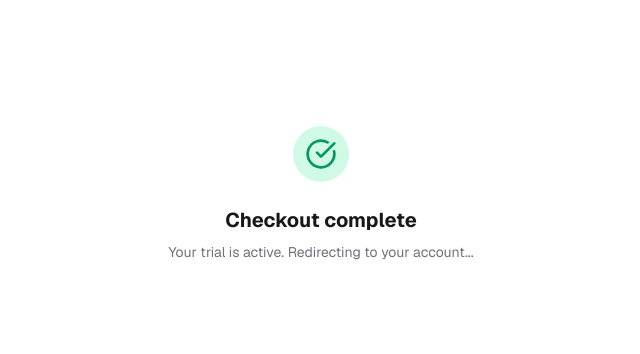
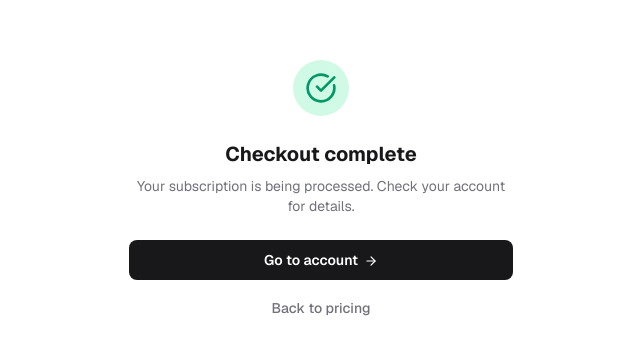
Before and after one commit to wahidulsami/paddle-paymet-gateway, a Next.js app: page /welcome in a window 1280 px wide. Shown: the part 206-560 px from the top of the page, without its empty margins (319-959 px from the left). Built offline with nearby package versions, Linux system fonts and the light colour scheme.

Commit message:
Refactor WelcomePage and AccountManager: streamline email handling and improve navigation links; update Pricing component to store email in localStorage before checkout

```diff
--- a/app/welcome/page.tsx
+++ b/app/welcome/page.tsx
@@ -1,22 +1,7 @@
-"use client";
+import Link from "next/link";
+import { CheckCircle, ArrowRight } from "lucide-react";
 
-import { Suspense, useEffect } from "react";
-import { useSearchParams, useRouter } from "next/navigation";
-import { CheckCircle } from "lucide-react";
-
-function WelcomeContent() {
-  const searchParams = useSearchParams();
-  const router = useRouter();
-  const email = searchParams.get("email");
-
-  useEffect(() => {
-    if (email) {
-      localStorage.setItem("paddle_checkout_email", email);
-      console.log(`[Welcome] Stored checkout email in localStorage: ${email}`);
-      router.replace(`/account?email=${encodeURIComponent(email)}`);
-    }
-  }, [email, router]);
-
+export default function WelcomePage() {
   return (
     <div className="min-h-screen bg-white flex items-center justify-center p-4">
       <div className="max-w-sm w-full text-center space-y-6">
@@ -27,22 +12,26 @@ function WelcomeContent() {
         <div className="space-y-2">
           <h1 className="text-xl font-bold text-zinc-900">Checkout complete</h1>
           <p className="text-sm text-zinc-500">
-            {email ? (
-              <>Redirecting to your account for <strong>{email}</strong>...</>
-            ) : (
-              <>Your trial is active. Redirecting to your account...</>
-            )}
+            Your subscription is being processed. Check your account for details.
           </p>
+        </div>
+
+        <div className="space-y-2">
+          <Link
+            href="/account"
+            className="block w-full py-2.5 rounded-lg bg-zinc-900 text-white text-sm font-semibold hover:bg-zinc-800 transition"
+          >
+            Go to account
+            <ArrowRight className="w-3.5 h-3.5 inline ml-1.5" />
+          </Link>
+          <Link
+            href="/"
+            className="block w-full py-2.5 rounded-lg text-zinc-500 text-sm font-medium hover:text-zinc-800 transition"
+          >
+            Back to pricing
+          </Link>
         </div>
       </div>
     </div>
   );
 }
-
-export default function WelcomePage() {
-  return (
-    <Suspense>
-      <WelcomeContent />
-    </Suspense>
-  );
-}
--- a/components/account-manager.tsx
+++ b/components/account-manager.tsx
@@ -1,6 +1,6 @@
 "use client";
 
-import { useState, useTransition, useEffect } from "react";
+import { useState, useTransition, useEffect, useRef } from "react";
 import { useRouter } from "next/navigation";
 import {
   createPortalSessionAction,
@@ -34,16 +34,22 @@ export function AccountManager({
   const [isPending, startTransition] = useTransition();
   const [msg, setMsg] = useState<{ type: "success" | "error"; text: string } | null>(null);
   const router = useRouter();
+  const storageChecked = useRef(false);
 
-  // On mount: if URL has no email but localStorage has a fresh checkout email, use it
+  // On mount: check localStorage for fresh checkout email, redirect if found
   useEffect(() => {
+    if (storageChecked.current) return;
+    storageChecked.current = true;
+
     const storedEmail = localStorage.getItem("paddle_checkout_email");
-    if (storedEmail && storedEmail !== email) {
-      console.log(`[Account] Found checkout email in localStorage: ${storedEmail}, redirecting...`);
+    if (storedEmail) {
       localStorage.removeItem("paddle_checkout_email");
-      router.replace(`/account?email=${encodeURIComponent(storedEmail)}`);
+      if (storedEmail !== email) {
+        console.log(`[Account] Found checkout email in localStorage: ${storedEmail}, redirecting...`);
+        router.replace(`/account?email=${encodeURIComponent(storedEmail)}`);
+      }
     }
-  }, []); // eslint-disable-line react-hooks/exhaustive-deps
+  }, [email, router]);
 
   const currentTier = PricingTiers.find(
     (t) => t.priceId.month === subscription?.price_id || t.priceId.year === subscription?.price_id
--- a/components/pricing.tsx
+++ b/components/pricing.tsx
@@ -56,9 +56,10 @@ export function Pricing({ country }: PricingProps) {
     setOpeningId(priceId);
 
     try {
-      const successUrl = email.trim()
-        ? `${window.location.origin}/welcome?email=${encodeURIComponent(email.trim())}`
-        : `${window.location.origin}/welcome`;
+      // Store email in localStorage BEFORE checkout opens (Paddle strips query params from successUrl)
+      if (email.trim()) {
+        localStorage.setItem("paddle_checkout_email", email.trim());
+      }
 
       paddle.Checkout.open({
         items: [{ priceId, quantity: 1 }],
@@ -66,7 +67,7 @@ export function Pricing({ country }: PricingProps) {
           displayMode: "overlay",
           theme: "light",
           variant: "one-page",
-          successUrl,
+          successUrl: `${window.location.origin}/account`,
         },
         customer: email.trim() ? { email: email.trim() } : undefined,
       });
```
